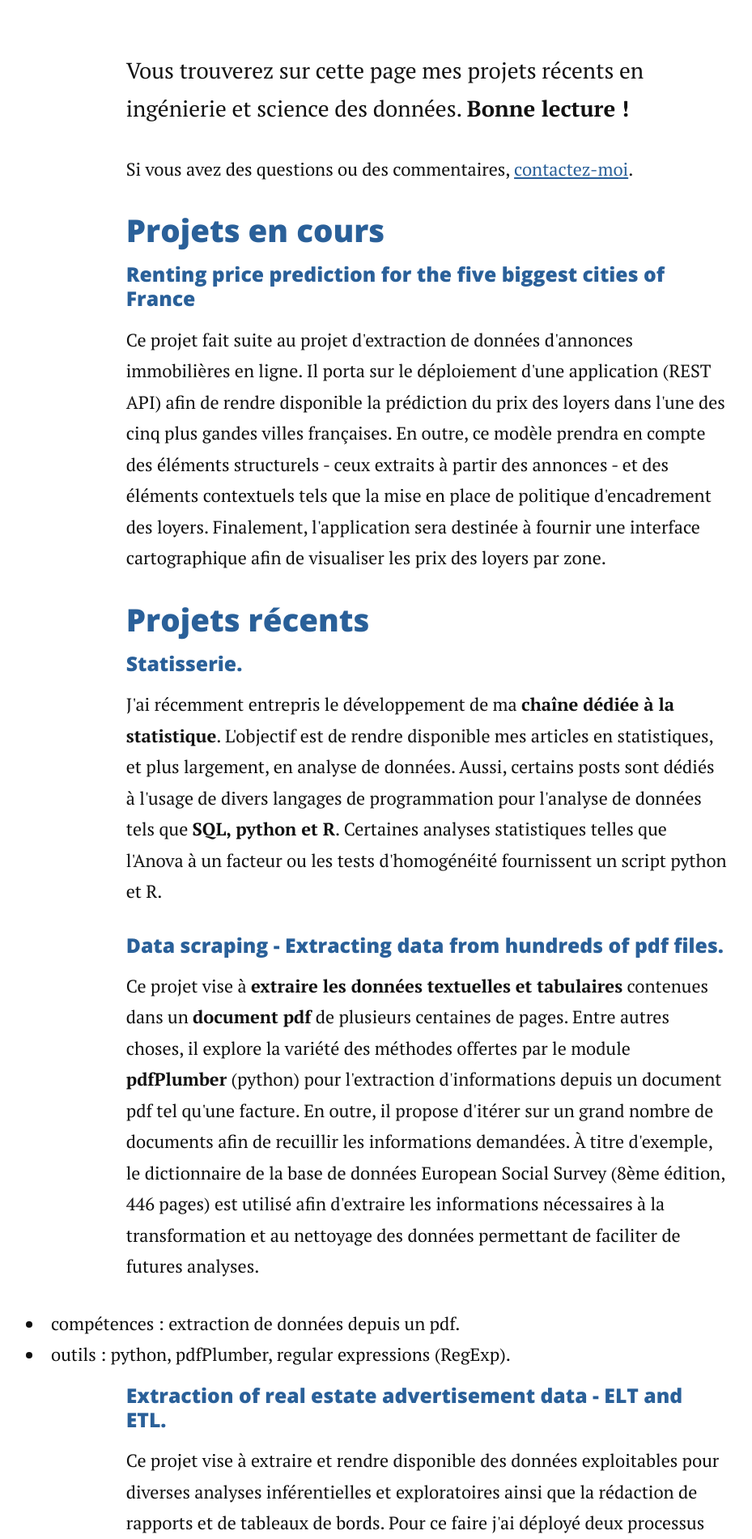
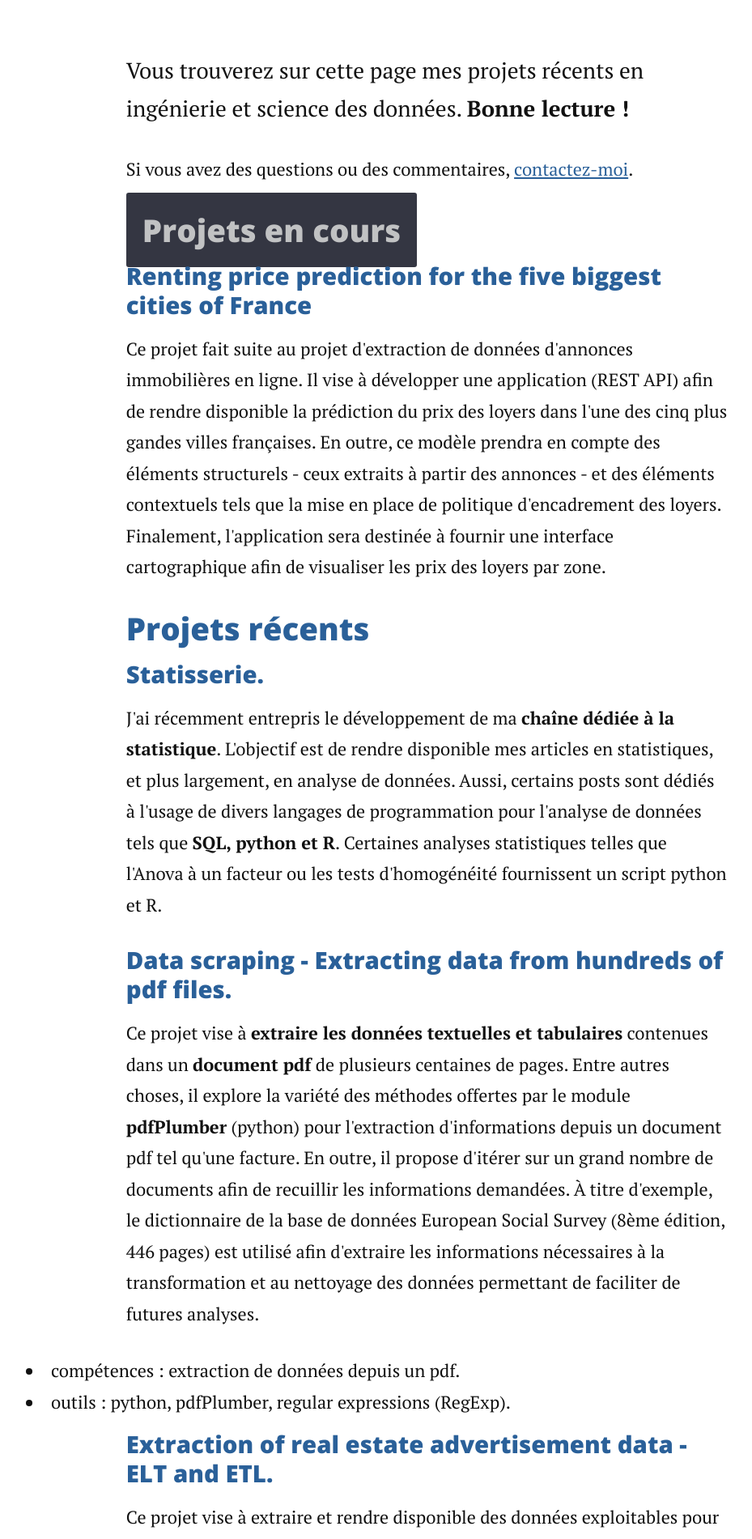
Before and after one commit to JordanNSZ/portofolio, a Jekyll site: the page built from projects.md, in a window 1280 px wide. Shown: the part 332-2233 px from the top of the page at 81% size, without its empty margins (113-1042 px from the left). Built offline with Jekyll 4.4.1, drawn with Linux system fonts in a browser that asks for light colours; nearby versions of some CDN libraries; some of the changed text lies outside the part shown.

Commit message:
essai ajout surligne

```diff
--- a/_sass/partials/_typography.scss
+++ b/_sass/partials/_typography.scss
@@ -58,7 +58,7 @@ h2, .h2 {
 }
 
 h3, .h3 {
-  font-size: 1.3em; // 1.375x body copy size = 22px
+  font-size: 1.375em; // 1.375x body copy size = 22px
   line-height: 1.13636364; //25px / 22px
   color: #2a6099;
 }
@@ -78,13 +78,35 @@ h3, .h3 {
 }
 
 h4, .h4 {
-  font-size: 1.125em; // 1.125x body copy size = 18px
+  font-size: 1.335em; // 1.125x body copy size = 18px
   line-height: 1.11111111;
   color: #2a6099; //#2a6099
 }
 
 @media (min-width: 43.75em) {
   h4, .h4 {
+    line-height: 1.22222222; // 22px / 18px
+  }
+}
+h5, .h5 {
+  font-size: 1.3em; // 1.125x body copy size = 18px
+  line-height: 1.11111111;
+  color: #2a6099; //#2a6099
+}
+
+@media (min-width: 43.75em) {
+  h5, .h5 {
+    line-height: 1.22222222; // 22px / 18px
+  }
+}
+h6, .h6 {
+  font-size: 1.275em; // 1.125x body copy size = 18px
+  line-height: 1.11111111;
+  color: #2a6099; //#2a6099
+}
+
+@media (min-width: 43.75em) {
+  h6, .h6 {
     line-height: 1.22222222; // 22px / 18px
   }
 }
--- a/projects.md
+++ b/projects.md
@@ -9,46 +9,37 @@ title: Projects
 	<p class="intro">Vous trouverez sur cette page mes projets récents en ingénierie et science des données. <b>Bonne lecture !</b>
 	<p> Si vous avez des questions ou des commentaires,  <a href="mailto:jordan.nagadzina.sanchez@gmail.com">contactez-moi</a>.</p>
 
-<h3>Projets en cours</h3>
+<h3><span class="highlight">Projets en cours</span></h3>
 <h4>Renting price prediction for the five biggest cities of France</h4>
 
-		 <p> Ce projet fait suite au projet d'extraction de données d'annonces immobilières en ligne. Il porta sur le déploiement d'une application (REST API) afin de rendre disponible la prédiction du prix des loyers dans l'une des cinq plus gandes villes françaises. En outre, ce modèle prendra en compte des éléments structurels - ceux extraits à partir des annonces - et des éléments contextuels tels que la mise en place de politique d'encadrement des loyers. Finalement, l'application sera destinée à fournir une interface cartographique afin de visualiser les prix des loyers par zone. </p>
-
+<p> Ce projet fait suite au projet d'extraction de données d'annonces immobilières en ligne. Il vise à développer une application (REST API) afin de rendre disponible la prédiction du prix des loyers dans l'une des cinq plus gandes villes françaises. En outre, ce modèle prendra en compte des éléments structurels - ceux extraits à partir des annonces - et des éléments contextuels tels que la mise en place de politique d'encadrement des loyers. Finalement, l'application sera destinée à fournir une interface cartographique afin de visualiser les prix des loyers par zone. </p>
+<p></p>
+<p></p>
+<p></p>
 <h3>Projets récents</h3>
 <h4>Statisserie.</h4>
-
-		 <p> J'ai récemment entrepris le développement de ma <b>chaîne dédiée à la statistique</b>. L'objectif est de rendre disponible mes articles en statistiques, et plus largement, en analyse de données. Aussi, certains posts sont dédiés à l'usage de divers langages de programmation pour l'analyse de données tels que <b>SQL, python et R</b>. Certaines analyses statistiques telles que l'Anova à un facteur ou les tests d'homogénéité fournissent un script python et R.
-
+<p> J'ai récemment entrepris le développement de ma <b>chaîne dédiée à la statistique</b>. L'objectif est de rendre disponible mes articles en statistiques, et plus largement, en analyse de données. Aussi, certains posts sont dédiés à l'usage de divers langages de programmation pour l'analyse de données tels que <b>SQL, python et R</b>. Certaines analyses statistiques telles que l'Anova à un facteur ou les tests d'homogénéité fournissent un script python et R.
 
 <h4>Data scraping - Extracting data from hundreds of pdf files.</h4>
-
-		 <p> Ce projet vise à <b>extraire les données textuelles et tabulaires</b> contenues dans un <b>document pdf</b> de plusieurs centaines de pages. Entre autres choses, il explore la variété des méthodes offertes par le module <b>pdfPlumber</b> (python) pour l'extraction d'informations depuis un document pdf tel qu'une facture. En outre, il propose d'itérer sur un grand nombre de documents afin de recuillir les informations demandées. À titre d'exemple, le dictionnaire de la base de données European Social Survey (8ème édition, 446 pages) est utilisé afin d'extraire les informations nécessaires à la transformation et au nettoyage des données permettant de faciliter de futures analyses. </p>
-
-		  <li> compétences : extraction de données depuis un pdf.</li>
-		  <li> outils : python, pdfPlumber, regular expressions (RegExp).</li>
+<p> Ce projet vise à <b>extraire les données textuelles et tabulaires</b> contenues dans un <b>document pdf</b> de plusieurs centaines de pages. Entre autres choses, il explore la variété des méthodes offertes par le module <b>pdfPlumber</b> (python) pour l'extraction d'informations depuis un document pdf tel qu'une facture. En outre, il propose d'itérer sur un grand nombre de documents afin de recuillir les informations demandées. À titre d'exemple, le dictionnaire de la base de données European Social Survey (8ème édition, 446 pages) est utilisé afin d'extraire les informations nécessaires à la transformation et au nettoyage des données permettant de faciliter de futures analyses. </p>
+<li> compétences : extraction de données depuis un pdf.</li>
+<li> outils : python, pdfPlumber, regular expressions (RegExp).</li>
 
 <h4>Extraction of real estate advertisement data - ELT and ETL.</h4>
-
-		   <p> Ce projet vise à extraire et rendre disponible des données exploitables pour diverses analyses inférentielles et exploratoires ainsi que la rédaction de rapports et de tableaux de bords. Pour ce faire j'ai déployé deux processus d'extraction et d'ingestion de données : ETL et ELT. </p>
+<p> Ce projet vise à extraire et rendre disponible des données exploitables pour diverses analyses inférentielles et exploratoires ainsi que la rédaction de rapports et de tableaux de bords. Pour ce faire j'ai déployé deux processus d'extraction et d'ingestion de données : ETL et ELT. </p>
 
 <h5> Extraction</h5>
-
 <p>L'<b>extraction des données</b> est effectuée avec le module <b>selenium de python</b>. Notamment, le programme demande de renseigner deux paramètres : la ville et le nombre d'annonces immobilières à extraire. Afin de prévenir les problèmes de détection, j'utilise un algorithme de <b>rotation d'adresse IP</b> permettant le changement de l'adresse IP à chaque nouvelle page extraite.</p>
 
-
 <h6>Chargement et transformation - <b>Processus ELT</b>.</h6>
-
 <p> Une fois les données extraites, l'utilisation d'un <b>ORM (SQLAlchemy)</b> permet le chargement des données dans un <b>entrepôt de données PostgreSQL</b>. </p>
 <p> Finalement, Data Build Tool (DBT) est utilisé pour transformer et nettoyer les données au sein de l'entrepôt posgtreSQL. </p>
-
-
-		    <li> compétences : extraction de données depuis un site web ; manipulation et transformation de données.  .</li>
-		    <li> outils : python, BeautifulSoup, selnium, RegExp, SQLAlchemy, postgreSQL, DBT.</li>
+<li> compétences : extraction de données depuis un site web ; manipulation et transformation de données.  .</li>
+<li> outils : python, BeautifulSoup, selnium, RegExp, SQLAlchemy, postgreSQL, DBT.</li>
 
 <h6>Transformation et chargement - <b>Processus ETL</b>.</h6>
-
 <p> Une fois les données extraites, l'utilisation du module <b>pandas de python</b> permet de transformer et nettoyer les données. </p>
 <P> Enfin, les données sont chargées dans <b>BigQuery</b>, la solution cloud d'entrepôt de données de <b>Google Cloud Plateform</b>. </p>
 
-			 <li> compétences : extraction de données depuis un site web ; manipulation et transformation de données.  .</li>
-			 <li> outils : python, BeautifulSoup, selnium, RegExp, GCP, BigQuery, SQL.</li>
+<li> compétences : extraction de données depuis un site web ; manipulation et transformation de données.</li>
+<li> outils : python, BeautifulSoup, selnium, RegExp, GCP, BigQuery, SQL.</li>
```
Also changed, not shown: about.md (+3 -2 lines).
